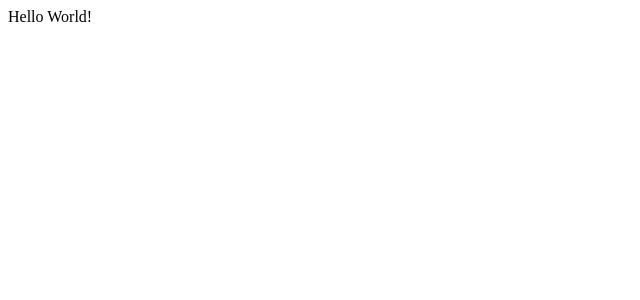
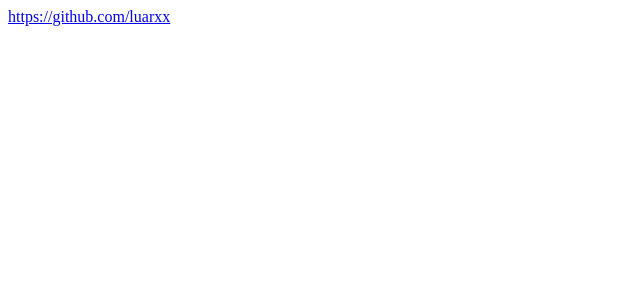
Before and after one commit to luarxx/gerenciador-filmes-react, a React (Create React App) app in the folder gerenciador-filmes-react/: page / in a window 1280 px wide. Shown: the top 300 px of the page, without its empty margins (0-640 px from the left). Built offline with nearby package versions, Linux system fonts and the light colour scheme.

Commit message:
Criação da Topbar

```diff
--- a/gerenciador-filmes-react/src/App.jsx
+++ b/gerenciador-filmes-react/src/App.jsx
@@ -1,7 +1,11 @@
+import { Topbar } from "./components/topbar";
+
+
+
 function App() {
   return (
     <div className="App">
-        Hello World!
+        <Topbar />
     </div>
   );
 }
--- /dev/null
+++ b/gerenciador-filmes-react/src/components/topbar/index.jsx
@@ -0,0 +1,9 @@
+import "./topbarstyle.css";
+
+export function Topbar() {
+    return (
+        <div>
+            <a href="https://github.com/luarxx">https://github.com/luarxx</a>
+        </div>
+    )
+}
```
Also changed, not shown: gerenciador-filmes-react/src/components/topbar/topbarstyle.css (added).
